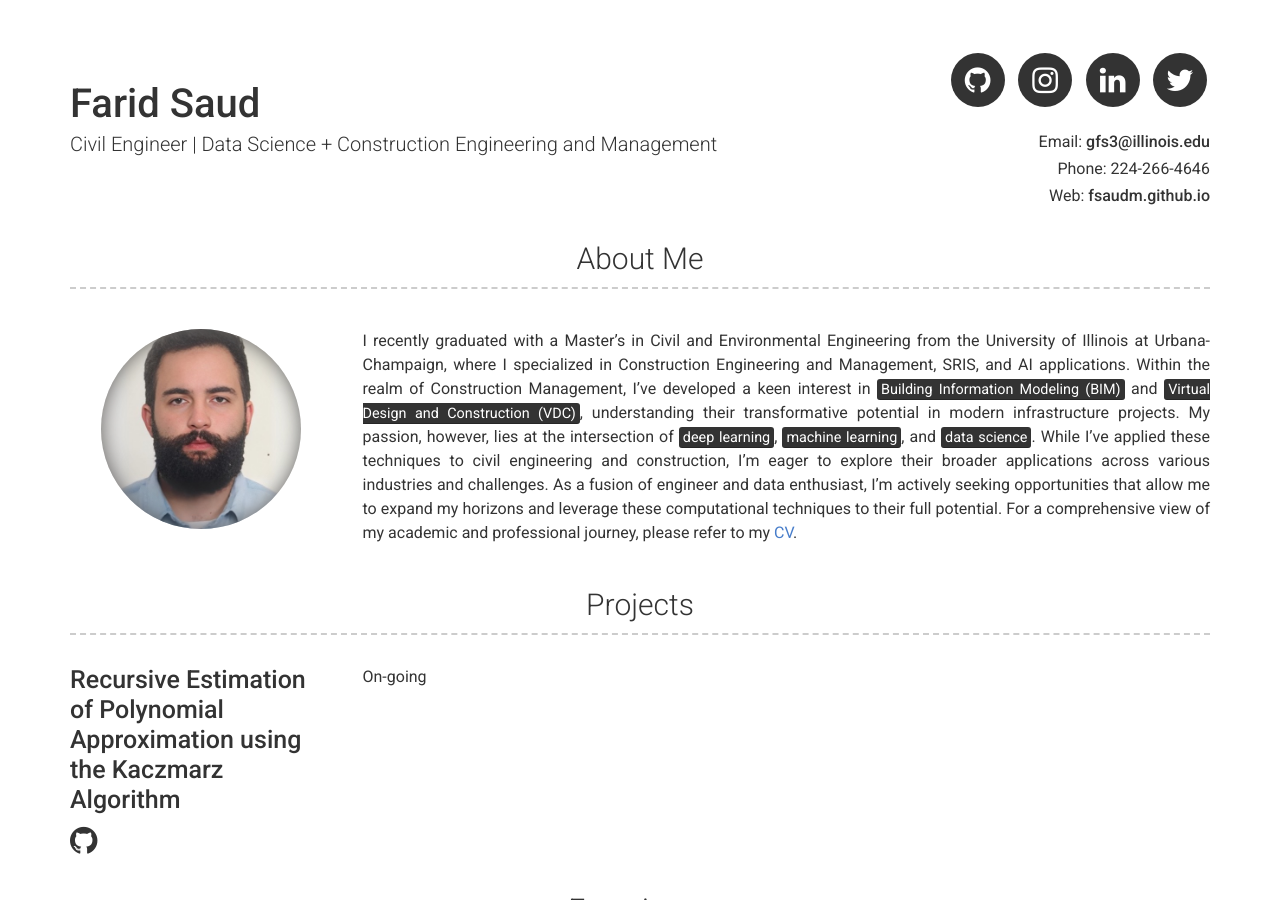
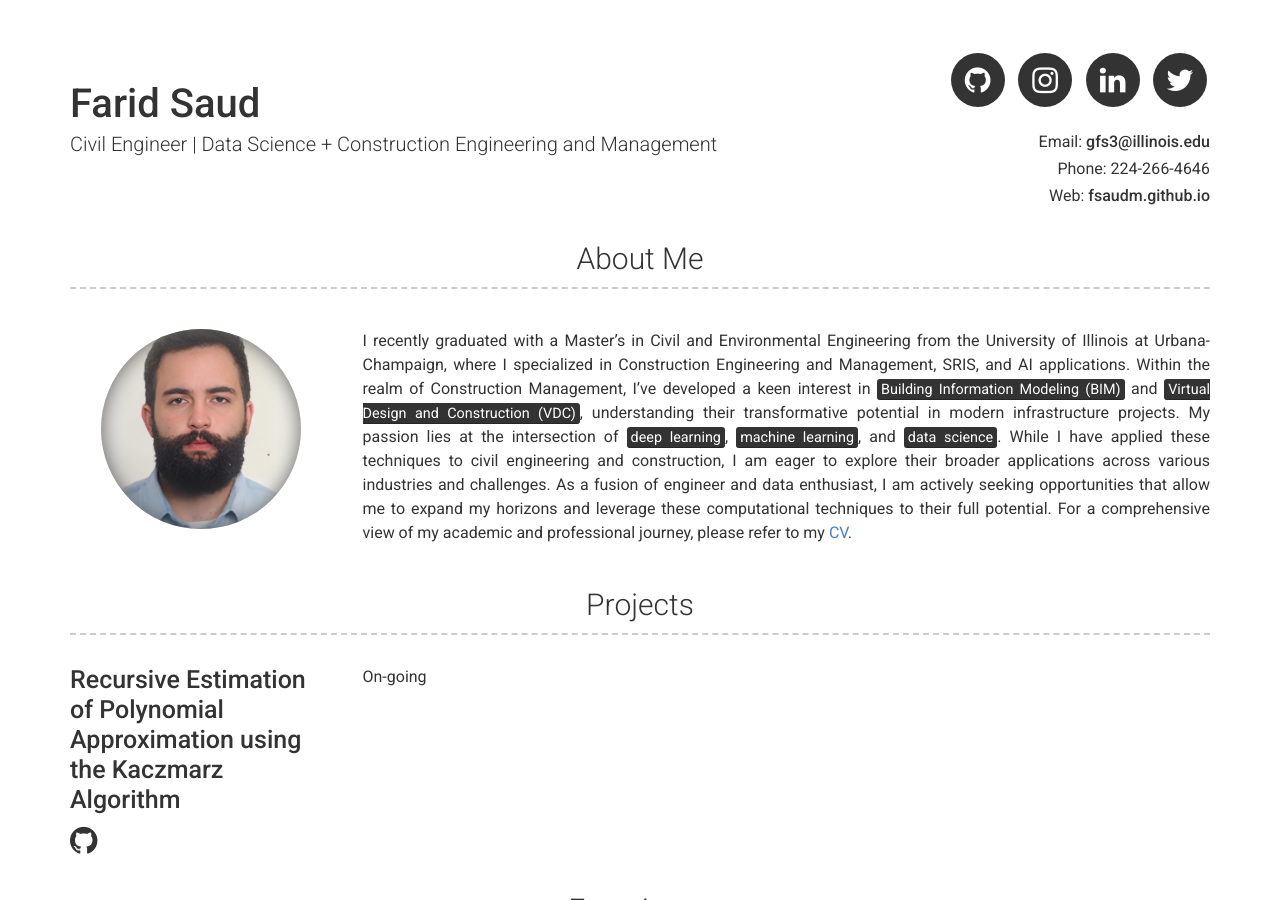
Before and after one commit to fsaudm/fsaudm.github.io, a Jekyll site: the page built from index.md, in a window 1280 px wide and 900 px high. Built offline with Jekyll 4.4.1, drawn with Linux system fonts in a browser that asks for light colours.

Commit message:
Update _config.yml

```diff
--- a/_config.yml
+++ b/_config.yml
@@ -20,7 +20,7 @@ linkedin_username: faridsaud
 # about_title: About Me (Use this to override about section title)
 about_profile_image: profile.jpg
 about_content: | # this will include new lines to allow paragraphs
-  I recently graduated with a Master's in Civil and Environmental Engineering from the University of Illinois at Urbana-Champaign, where I specialized in Construction Engineering and Management, SRIS, and AI applications. Within the realm of Construction Management, I've developed a keen interest in <mark>Building Information Modeling (BIM)</mark> and <mark>Virtual Design and Construction (VDC)</mark>, understanding their transformative potential in modern infrastructure projects. My passion, however, lies at the intersection of <mark>deep learning</mark>, <mark>machine learning</mark>, and <mark>data science</mark>. While I've applied these techniques to civil engineering and construction, I'm eager to explore their broader applications across various industries and challenges. As a fusion of engineer and data enthusiast, I'm actively seeking opportunities that allow me to expand my horizons and leverage these computational techniques to their full potential. For a comprehensive view of my academic and professional journey, please refer to my [CV](https://drive.google.com/file/d/15XH2GQNulVMjeY3VDO7qOKipd9Xe0BeJ/view?usp=sharing).
+  I recently graduated with a Master's in Civil and Environmental Engineering from the University of Illinois at Urbana-Champaign, where I specialized in Construction Engineering and Management, SRIS, and AI applications. Within the realm of Construction Management, I've developed a keen interest in <mark>Building Information Modeling (BIM)</mark> and <mark>Virtual Design and Construction (VDC)</mark>, understanding their transformative potential in modern infrastructure projects. My passion lies at the intersection of <mark>deep learning</mark>, <mark>machine learning</mark>, and <mark>data science</mark>. While I have applied these techniques to civil engineering and construction, I am eager to explore their broader applications across various industries and challenges. As a fusion of engineer and data enthusiast, I am actively seeking opportunities that allow me to expand my horizons and leverage these computational techniques to their full potential. For a comprehensive view of my academic and professional journey, please refer to my [CV](https://drive.google.com/file/d/15XH2GQNulVMjeY3VDO7qOKipd9Xe0BeJ/view?usp=sharing).
 
 
 
```
